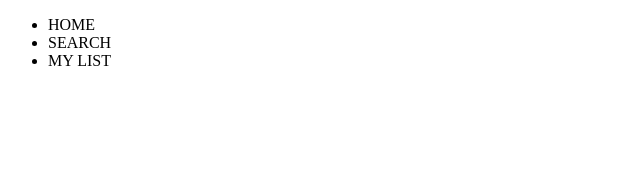
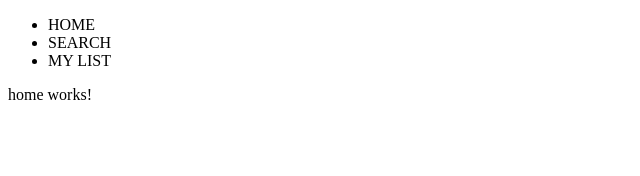
Before and after one commit to matt-pessoa/smk-project, an Angular app: page /home in a window 1280 px wide. Before the commit this address led to /. Shown: the top 176 px of the page, without its empty margins (0-640 px from the left). Built offline with nearby package versions, Linux system fonts and the light colour scheme.

Commit message:
feat: add Home component and route

```diff
--- /dev/null
+++ b/src/app/home/home-routing.module.ts
@@ -0,0 +1,11 @@
+import { NgModule } from '@angular/core';
+import { RouterModule, Routes } from '@angular/router';
+import { HomeComponent } from './home.component';
+
+const routes: Routes = [{ path: 'home', component: HomeComponent }];
+
+@NgModule({
+  imports: [RouterModule.forChild(routes)],
+  exports: [RouterModule],
+})
+export class HomeRoutingModule {}
--- /dev/null
+++ b/src/app/home/home.component.html
@@ -0,0 +1 @@
+<p>home works!</p>
--- /dev/null
+++ b/src/app/home/home.component.ts
@@ -0,0 +1,15 @@
+import { Component, OnInit } from '@angular/core';
+
+@Component({
+  selector: 'app-home',
+  templateUrl: './home.component.html',
+  styleUrls: ['./home.component.sass']
+})
+export class HomeComponent implements OnInit {
+
+  constructor() { }
+
+  ngOnInit(): void {
+  }
+
+}
```
Also changed, not shown: src/app/app.module.ts (+5 -10 lines), src/app/home/home.module.ts (added, +12 -0 lines), src/app/home/home.component.sass (added).
